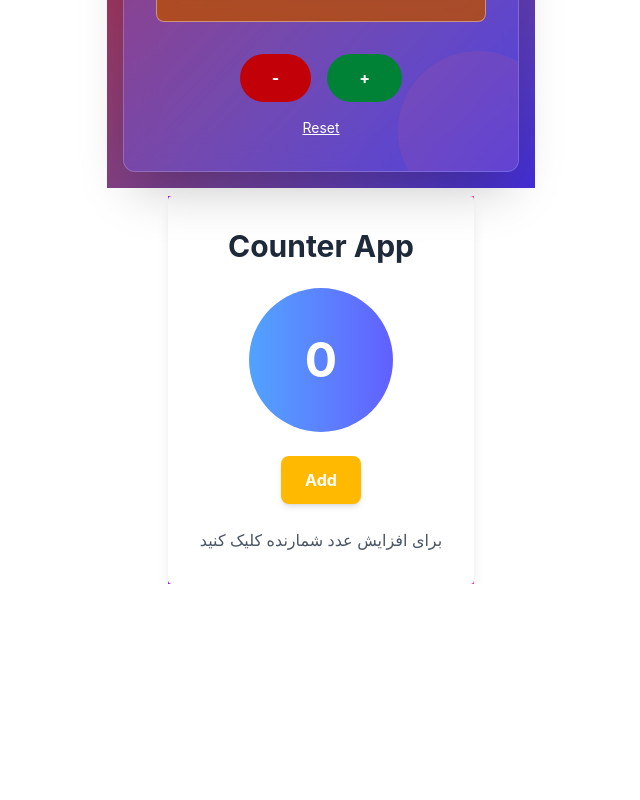
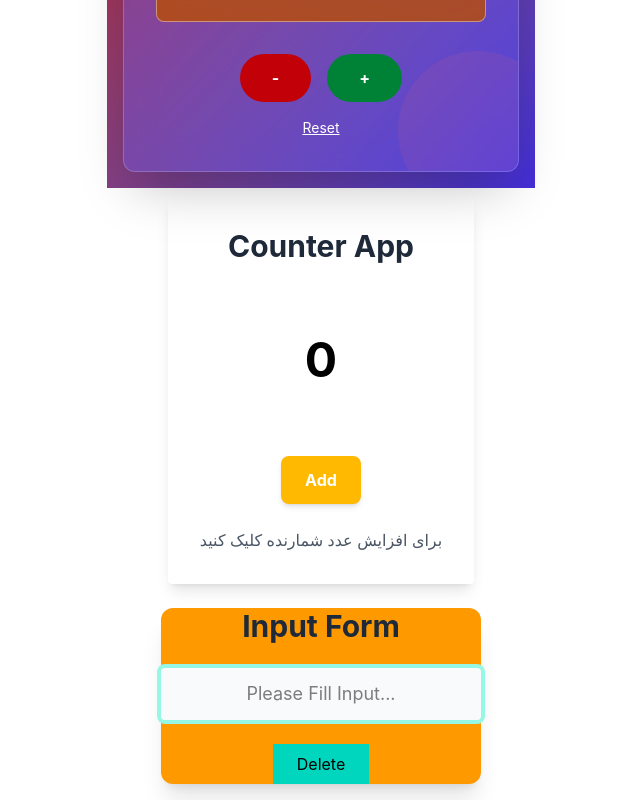
Before and after one commit to Ebrahimim29/ReactPro, a React (Vite) app: page / in a window 1280 px wide. Shown: the part 1565-2365 px from the top of the page, without its empty margins (319-959 px from the left). Before the commit the page ends 2149 px from the top, so only its background shows below. Built offline with nearby package versions, Linux system fonts and the light colour scheme.

Commit message:
UseRef-Part2

```diff
--- a/src/App.jsx
+++ b/src/App.jsx
@@ -3,7 +3,8 @@ import Cars from "./Components/Cars";
 import UserComponent from "./Components/UserComponent";
 import GuestComponent from "./Components/GuestComponent";
 import CounterExercise from "./Components/CounterExercise";
-import UseRef from "./Components/UseRef";
+import UseRef1 from "./Components/UseRef1";
+import UseRef2 from "./Components/UseRef2";
 
 const App = () => {
 
@@ -56,7 +57,8 @@ const App = () => {
       ))}
 
       <CounterExercise/>
-      <UseRef/>
+      <UseRef1/>
+      <UseRef2/>
     </div>
   );
 };
--- a/src/Components/UseRef.jsx
+++ b/src/Components/UseRef1.jsx
@@ -1,6 +1,6 @@
 import { useRef, useState } from "react";
 
-const UseRef = () => {
+const UseRef1 = () => {
 
     const [count, setCount] = useState(0)
     let countvalue = useRef(0);
@@ -11,11 +11,11 @@ const UseRef = () => {
     }
 
     return (
-        <div className="flex flex-col items-center justify-center h-auto bg-gradient-to-r from-purple-600 to-pink-500">
+        <div className="flex flex-col items-center justify-center h-auto bg-gradient from-purple-600 to-pink-500">
             <div className="p-8 bg-white rounded shadow-lg flex flex-col items-center space-y-6">
                 <h2 className="text-3xl font-bold text-gray-800">Counter App</h2>
-                <div className="flex items-center justify-center w-36 h-36 rounded-full bg-gradient-to-r from-blue-400 to-indigo-500">
-                    <span className="text-5xl font-bold text-white">{count}</span>
+                <div className="flex items-center justify-center w-36 h-36 rounded-full bg-gradient from-blue-400 to-indigo-500">
+                    <span className="text-5xl font-bold text-black">{count}</span>
                 </div>
 
                 <button className="px-6 py-3 bg-amber-400 text-white font-bold rounded-lg shadow-md focus:ring-blue-300 hover:shadow-lg transform
@@ -33,4 +33,4 @@ const UseRef = () => {
     );
 };
 
-export default UseRef;
+export default UseRef1;
--- /dev/null
+++ b/src/Components/UseRef2.jsx
@@ -0,0 +1,47 @@
+import { useEffect, useRef, useState } from "react";
+
+const UseRef2 = () => {
+
+    const [inputValue, setInputValue] = useState("");
+    const inputRef = useRef(null);
+
+    useEffect(() => {
+        inputRef.current.focus();
+    }, [])
+
+    return (
+        <div className="flex flex-col items-center justify-center h-auto bg-gradient from-teal-400 to-indigo-500 p-4">
+            <div className="w-full max-w-md bg-amber-500 rounded-xl shadow-xl space-y-6">
+                <h2 className="text-3xl font-bold text-center text-gray-800">Input Form</h2>
+                <div className="relative">
+                    <input type="text"
+                        ref={inputRef}
+                        typeof="text"
+                        value={inputValue}
+                        onChange={(e)=>setInputValue(e.target.value)}
+                        className="w-full px-4 py-3 text-center text-lg border-teal-300 rounded focus:ring-4 focus:ring-teal-200
+                        focus:border-teal-500 outline-none transition duration-300 bg-gray-50"
+                        placeholder="Please Fill Input..."/>
+
+                        <div className="absolute inset-y-0 right-0 flex items-center pr-3 pointer-events-none">
+                            <svg className="w-5 h-5 text-teal-500"></svg>
+                        </div>
+                </div>
+
+                {inputValue && (
+                    <div className="mt-4 p-4 bg-teal-50 rounded border-teal-200">
+                        <p className="text-teal-800 text-center">Text Input: <span className="font-bold">{inputValue}</span></p>
+                    </div>
+                )}
+
+                <div className="flex justify-center space-x-4 space-x-reverse rtl gap-4">
+                    <button className="px-6 py-2 bg-teal-400" onClick={()=>setInputValue("")}>
+                        Delete
+                    </button>
+                </div>
+            </div>
+        </div>
+    );
+};
+
+export default UseRef2;
```
